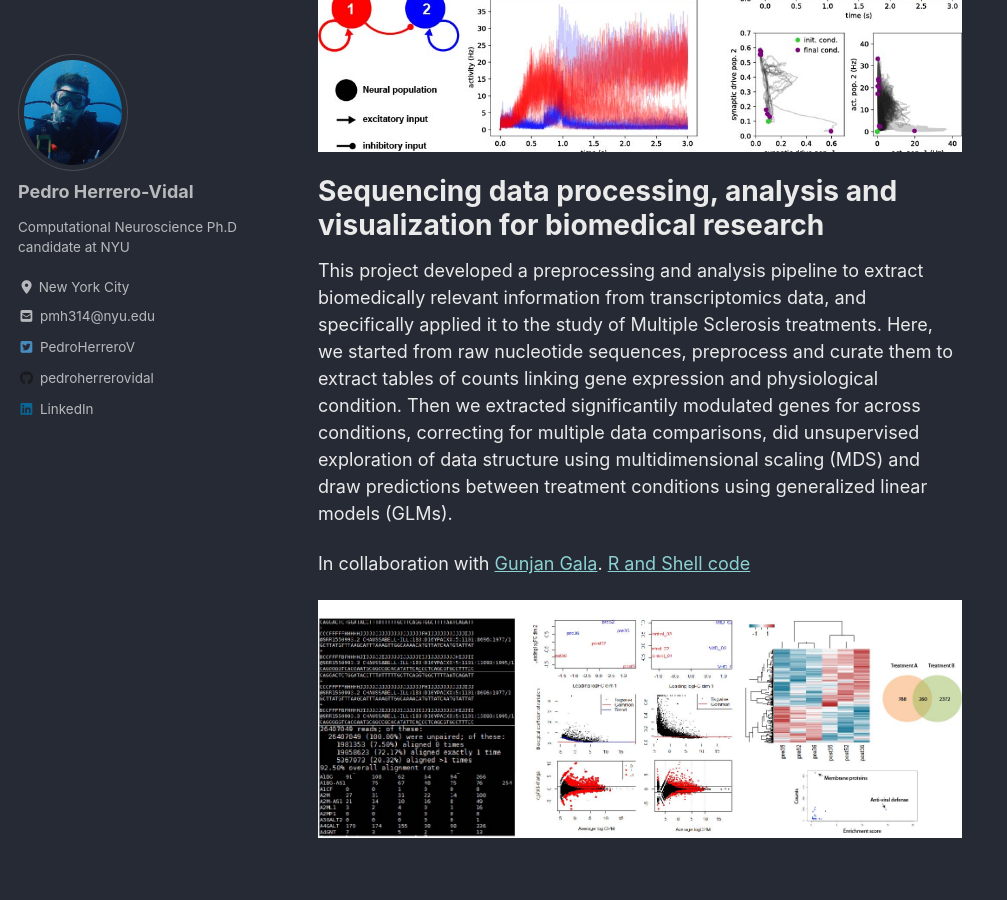
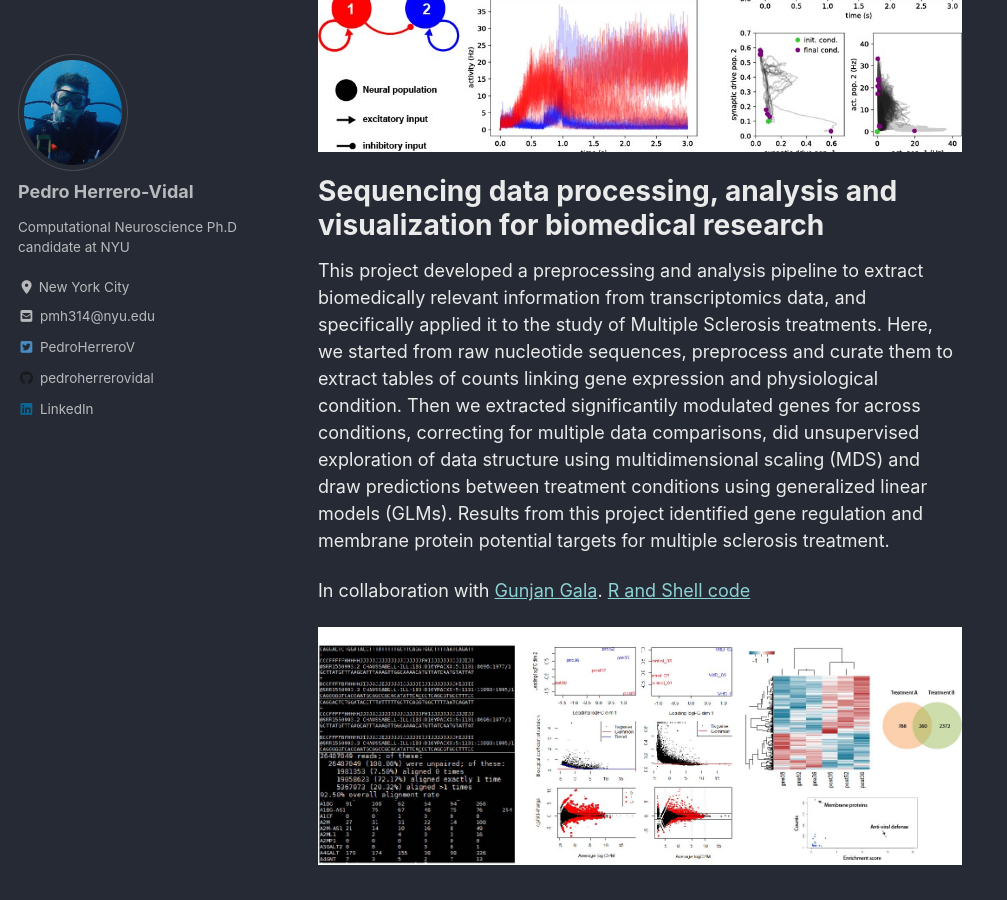
Before and after one commit to pedroherrerovidal/pedroherrerovidal.github.io, a Jekyll site: the page built from _pages/projects.md, in a window 1280 px wide and 900 px high, scrolled down 1278 px. Shown: the whole window, without its empty margins (0-1007 px from the left). Built offline with Jekyll 4.4.1, drawn with Linux system fonts in a browser that asks for light colours; cached includes are drawn as plain includes; nearby versions of some CDN libraries.

Commit message:
Update projects.md

```diff
--- a/_pages/projects.md
+++ b/_pages/projects.md
@@ -21,7 +21,7 @@ This project compiles  a collection of methods in computational neuroscience to
 [![](../assets/images/compNS.jpg)](https://github.com/pedroherrerovidal/ComputationalNeuroscience)
 
 # Sequencing data processing, analysis and visualization for biomedical research
-This project developed a preprocessing and analysis pipeline to extract biomedically relevant information from transcriptomics data, and specifically applied it to the study of Multiple Sclerosis treatments. Here, we started from raw nucleotide sequences, preprocess and curate them to extract tables of counts linking gene expression and physiological condition. Then we extracted significantily modulated genes for across conditions, correcting for multiple data comparisons, did unsupervised exploration of data structure using multidimensional scaling (MDS) and draw predictions between treatment conditions using generalized linear models (GLMs).
+This project developed a preprocessing and analysis pipeline to extract biomedically relevant information from transcriptomics data, and specifically applied it to the study of Multiple Sclerosis treatments. Here, we started from raw nucleotide sequences, preprocess and curate them to extract tables of counts linking gene expression and physiological condition. Then we extracted significantily modulated genes for across conditions, correcting for multiple data comparisons, did unsupervised exploration of data structure using multidimensional scaling (MDS) and draw predictions between treatment conditions using generalized linear models (GLMs). Results from this project identified gene regulation and membrane protein potential targets for multiple sclerosis treatment.
 
 In collaboration with [Gunjan Gala](https://github.com/gunjangala). [R and Shell code](https://github.com/pedroherrerovidal/GeneTranscriptomicDataAnalysis)
 
```
